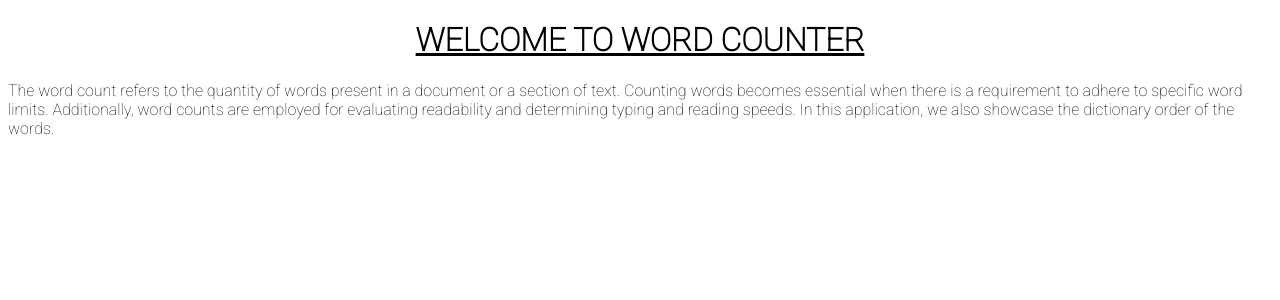
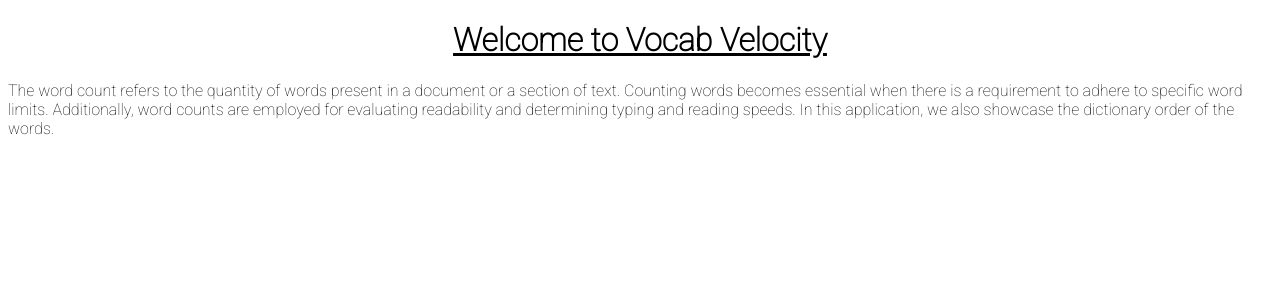
Before and after one commit to AjayR-0423/My-Django-Project, a Django app: page / in a window 1280 px wide. Shown: the part 75-375 px from the top of the page. Run offline with Django 3.2, Linux system fonts and the light colour scheme; some libraries are stand-ins or nearby versions.

Commit message:
Modifying templates

```diff
--- a/templates/about.html
+++ b/templates/about.html
@@ -78,7 +78,7 @@
     </div>
     <h1><u>About Django</u></h1>
     <p>Django is a high-level Python Web framework that encourages rapid development and clean, pragmatic design. Built by experienced developers, it takes care of much of the hassle of Web development, so you can focus on writing your app without needing to reinvent the wheel. It’s free and open source.</p>
-    <p><u>Click On The Link Below To Know More About Django!!</u></p>
+    <p><u>Click On The Link Below To Know More About Django</u></p>
     <a href="https://www.djangoproject.com/"><input type="submit" value="CLICK HERE" id="design"></a>
 </body>
 </html>
--- a/templates/home.html
+++ b/templates/home.html
@@ -77,7 +77,7 @@
         <br><br>
     </div>
     <center>
-        <h1><u>WELCOME TO WORD COUNTER</u></h1>
+        <h1><u>Welcome to Vocab Velocity</u></h1>
     </center>
     <p>
       The word count refers to the quantity of words present in a document or a section of text. Counting words becomes essential when there is a requirement to adhere to specific word limits. Additionally, word counts are employed for evaluating readability and determining typing and reading speeds. In this application, we also showcase the dictionary order of the words.</p>
```
